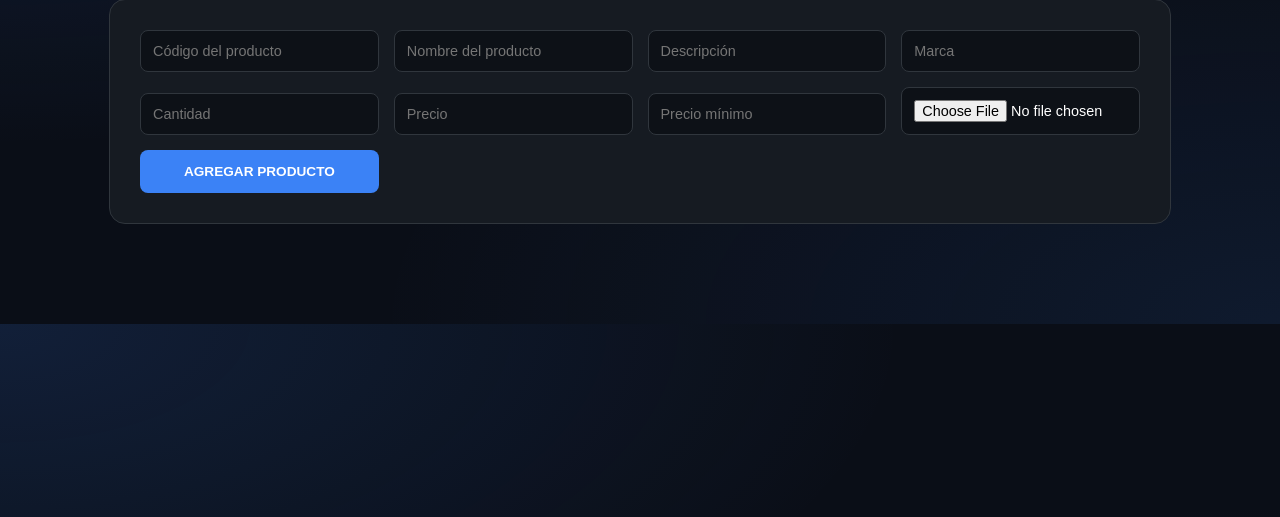
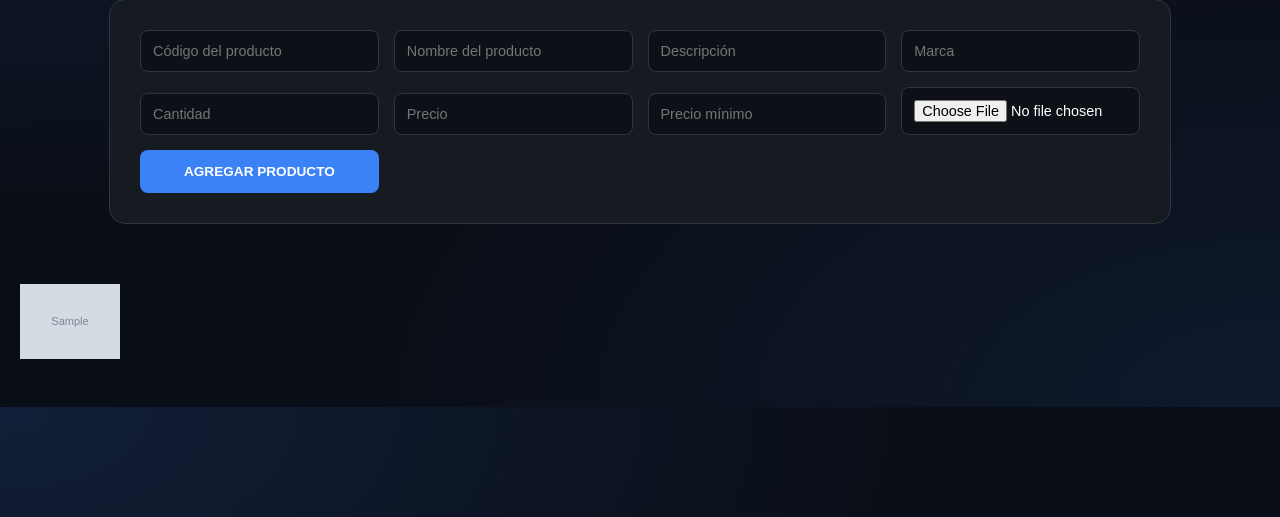
Before and after one commit to Aaronsin14/Inventario, a Flask app: template templates/agregar.html in a window 1280 px wide. Shown: the part 283-800 px from the top of the page. Run offline with Flask 3, Linux system fonts and the light colour scheme; the template is opened without the code that fills it: most values are stand-ins (such as "Sample title", 1, 10 or a date in 2020); grey boxes marked "Sample" are stand-in pictures; some libraries are stand-ins or nearby versions.

Commit message:
Add files via upload

```diff
--- a/templates/agregar.html
+++ b/templates/agregar.html
@@ -44,7 +44,7 @@
 
 </form>
 
-<script src="/static/script.js"></script>
+<img src="{{ producto.foto }}" width="100">
 
 </body>
 </html>
```
